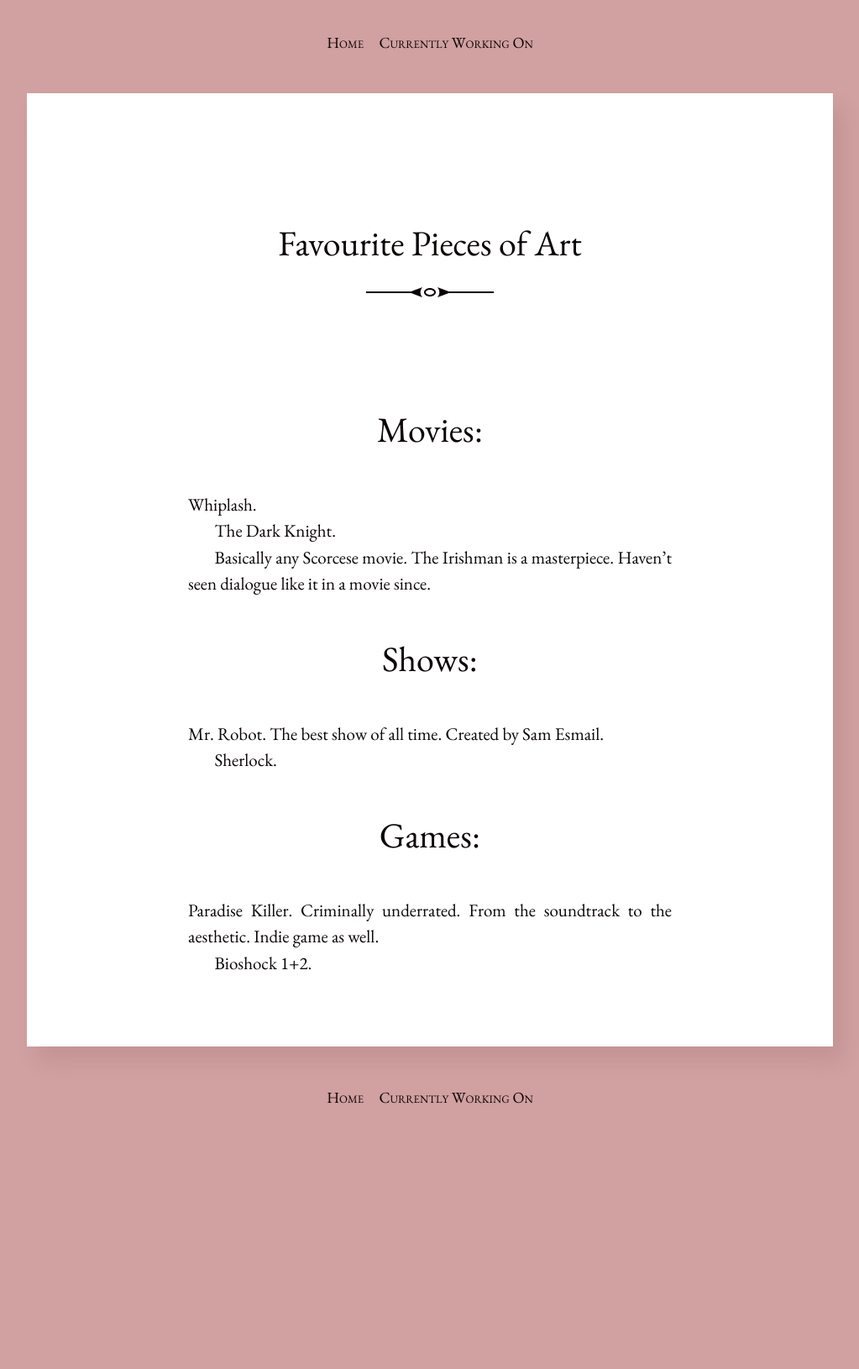
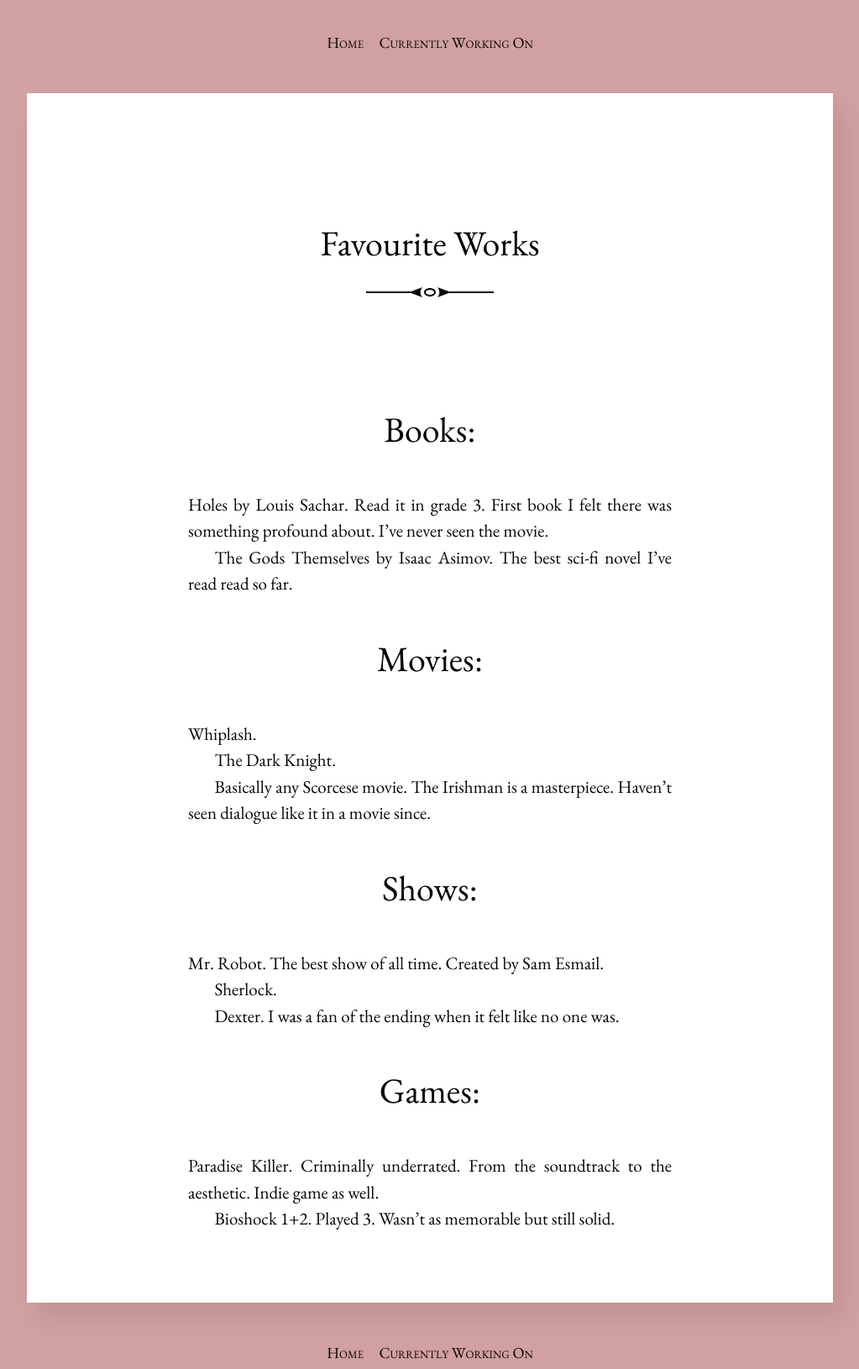
Before and after one commit to fahaamtashfeen/fahaamtashfeen.github.io, a Jekyll site: the page built from favouriteArt.md, in a window 1280 px wide. Shown: the whole page at 84% size, without its empty margins (128-1151 px from the left). Built offline with Jekyll 4.4.1, drawn with Linux system fonts in a browser that asks for light colours; before the commit the page ends 1325 px from its top, so only the background shows below that.

Commit message:
new section

```diff
--- a/favouriteArt.md
+++ b/favouriteArt.md
@@ -1,7 +1,14 @@
 ---
 layout: post
-title: Favourite Pieces of Art
+title: Favourite Works
 ---
+
+## Books:
+Holes by Louis Sachar. Read it in grade 3. First book I felt there was something profound about. I've never seen the movie.
+
+The Gods Themselves by Isaac Asimov. The best sci-fi novel I've read read so far.
+
+
 
 ## Movies:
 Whiplash.
@@ -15,9 +22,10 @@ Mr. Robot. The best show of all time. Created by Sam Esmail.
 
 Sherlock.
 
+Dexter. I was a fan of the ending when it felt like no one was.
 
 
 ## Games:
 Paradise Killer. Criminally underrated. From the soundtrack to the aesthetic. Indie game as well.
 
-Bioshock 1+2.
+Bioshock 1+2. Played 3. Wasn't as memorable but still solid.
```
